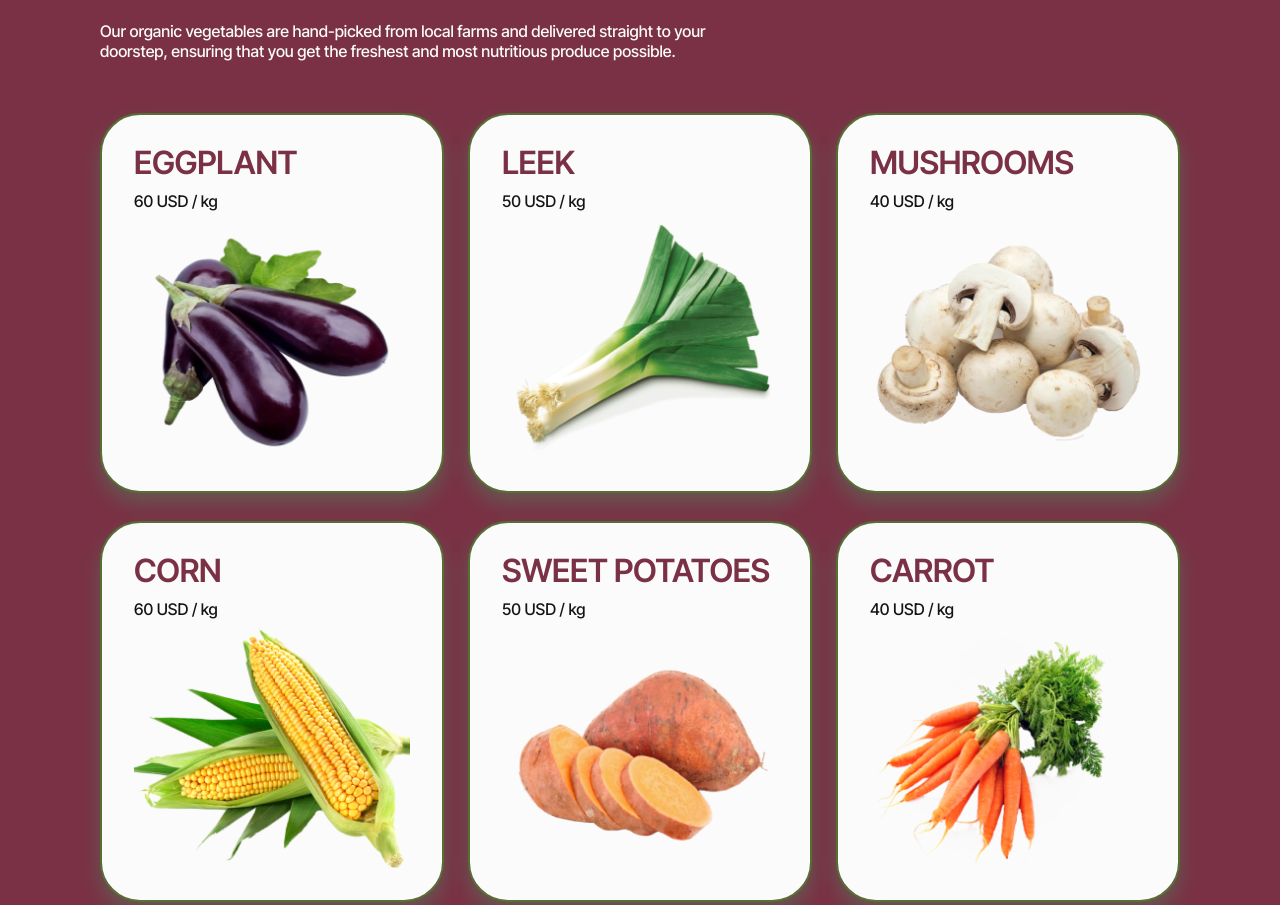
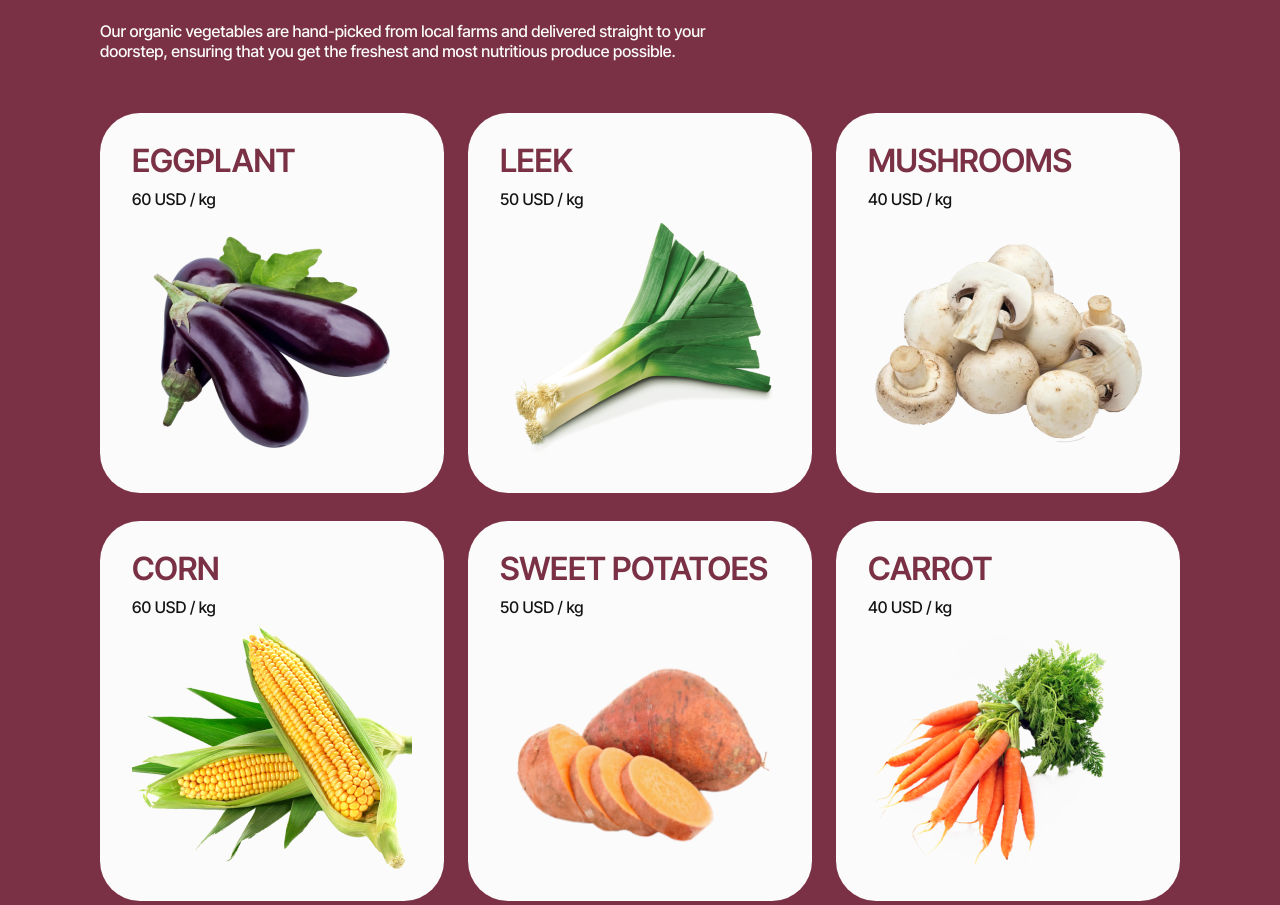
Before and after one commit to SerbynS/project-group-17, a website built with Vite: page src/index.html in a window 1280 px wide. Shown: the part 2223-3128 px from the top of the page. Built offline with nearby package versions, Linux system fonts and the light colour scheme.

Commit message:
fixed html

```diff
--- a/src/css/vegetables.css
+++ b/src/css/vegetables.css
@@ -9,7 +9,7 @@ flex-direction: column;
   justify-content: center;
 }
 .vegetables-title {
-font-family: "Inter Tight", sans-serif;
+  font-family: 'Inter Tight', sans-serif;
   font-weight: 600;
   font-size: 48px;
   line-height: 108%;
@@ -22,7 +22,7 @@ text-align: left;
   display: block;
 }
 .our-organic {
-font-family: "Inter Tight", sans-serif;
+  font-family: 'Inter Tight', sans-serif;
   font-weight: 500;
   font-size: 14px;
   line-height: 143%;
@@ -34,7 +34,6 @@ gap: 20px;
   margin-top: 40px;
   display: grid;
 }
-
 .vegetables-lists {
   border-radius: 40px;
   padding: 32px 24px;
@@ -44,7 +43,7 @@ background: #fbfbfb;
   margin-bottom: 12px;
 }
 .name-vegetables {
-font-family: "Inter Tight", sans-serif;
+  font-family: 'Inter Tight', sans-serif;
   font-weight: 600;
   font-size: 28px;
   line-height: 100%;
@@ -54,7 +53,7 @@ color: #7a3145;
   margin-bottom: 12px;
 }
 .vegetables-kg {
-font-family: "Inter Tight", sans-serif;
+  font-family: 'Inter Tight', sans-serif;
   font-weight: 500;
   font-size: 14px;
   line-height: 143%;
@@ -92,14 +91,6 @@ flex-direction: row;
   .vegetables-lists {
     padding: 32px 30px;
     width: calc((100% - 24px) / 2);
-transition: 0.5s ease;
-cursor: pointer;
-border: 2px solid #576f35;
- box-shadow: 0px 10px 20px rgba(60, 179, 113, 0.3);
-}
-.vegetables-lists:hover {
-transform: scale(1.2);
-box-shadow: 5px 5px 15px rgba(0, 0, 0, 0.5);
   }
   .vegetables-lists:hover {
     box-shadow: 3px 3px 5px black;
@@ -126,7 +117,6 @@ width: 1080px;
   .vegetables-lists {
     padding: 32px;
     width: calc(33.33% - 16px);
-
   }
   .vegetables-lists:hover {
     box-shadow: 3px 3px 5px black;
```
Lines whose indentation alone changed are shown as unchanged.
